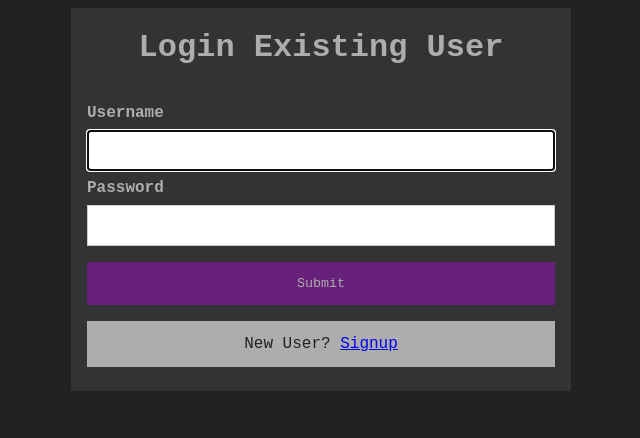
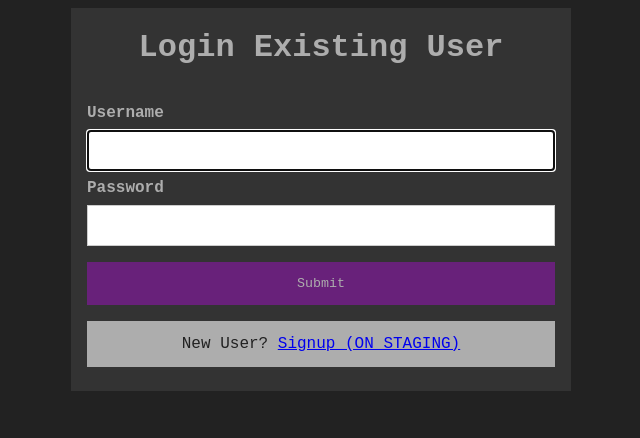
Before and after one commit to MarcAnthonyFanfan/nodeapp1, a Node server app: page /login in a window 1280 px wide. Shown: the top 438 px of the page, without its empty margins (319-959 px from the left). Run offline with Node 20, Linux system fonts and the light colour scheme.

Commit message:
Add login page note to say on staging

```diff
--- a/views/login.pug
+++ b/views/login.pug
@@ -20,4 +20,4 @@
 				button(id='submit_button' type='submit') Submit
 				p.boxed_links
 					= 'New User? '
-					a#signup_link(href='/signup') Signup
+					a#signup_link(href='/signup') Signup (ON STAGING)
```
